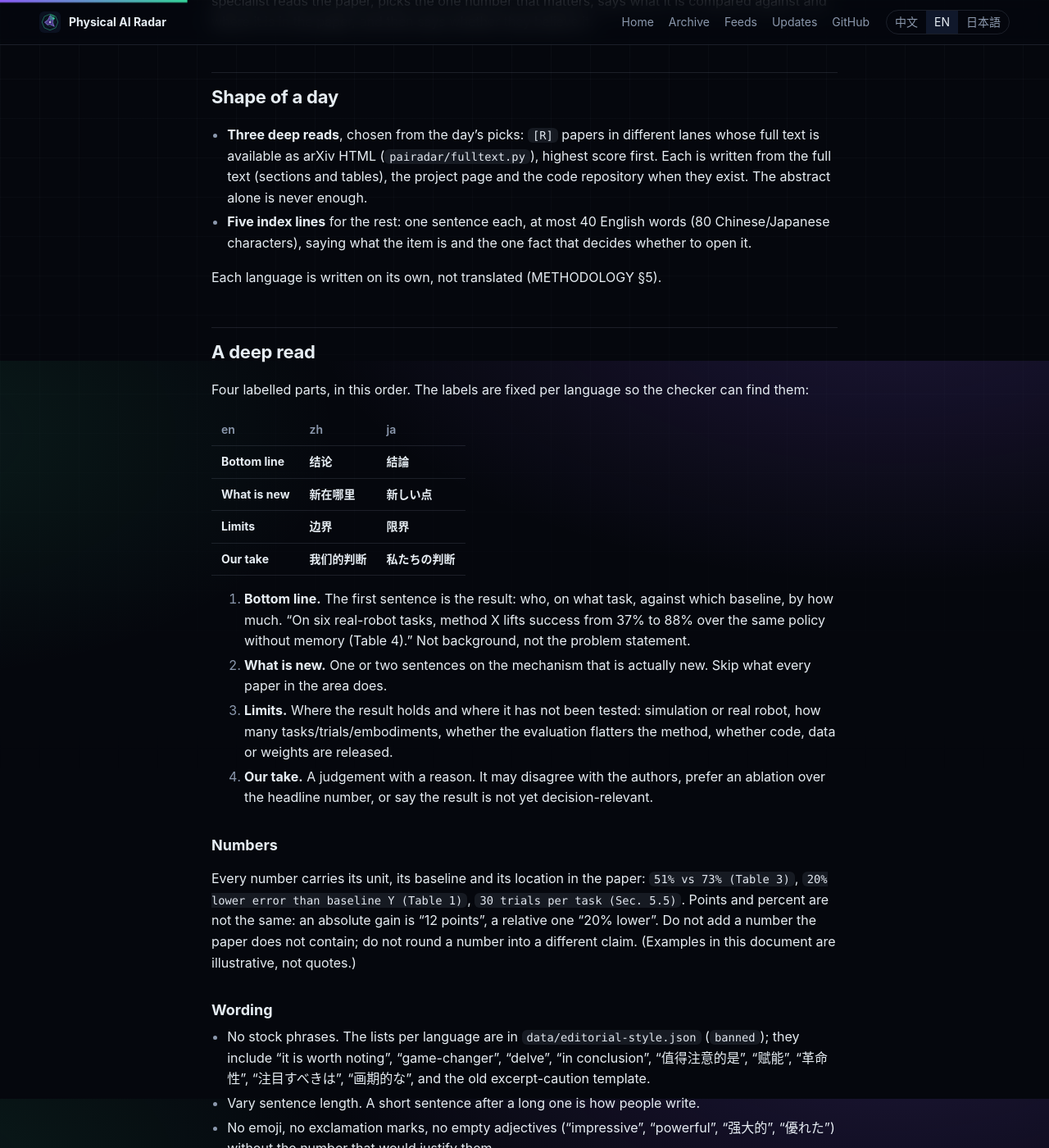
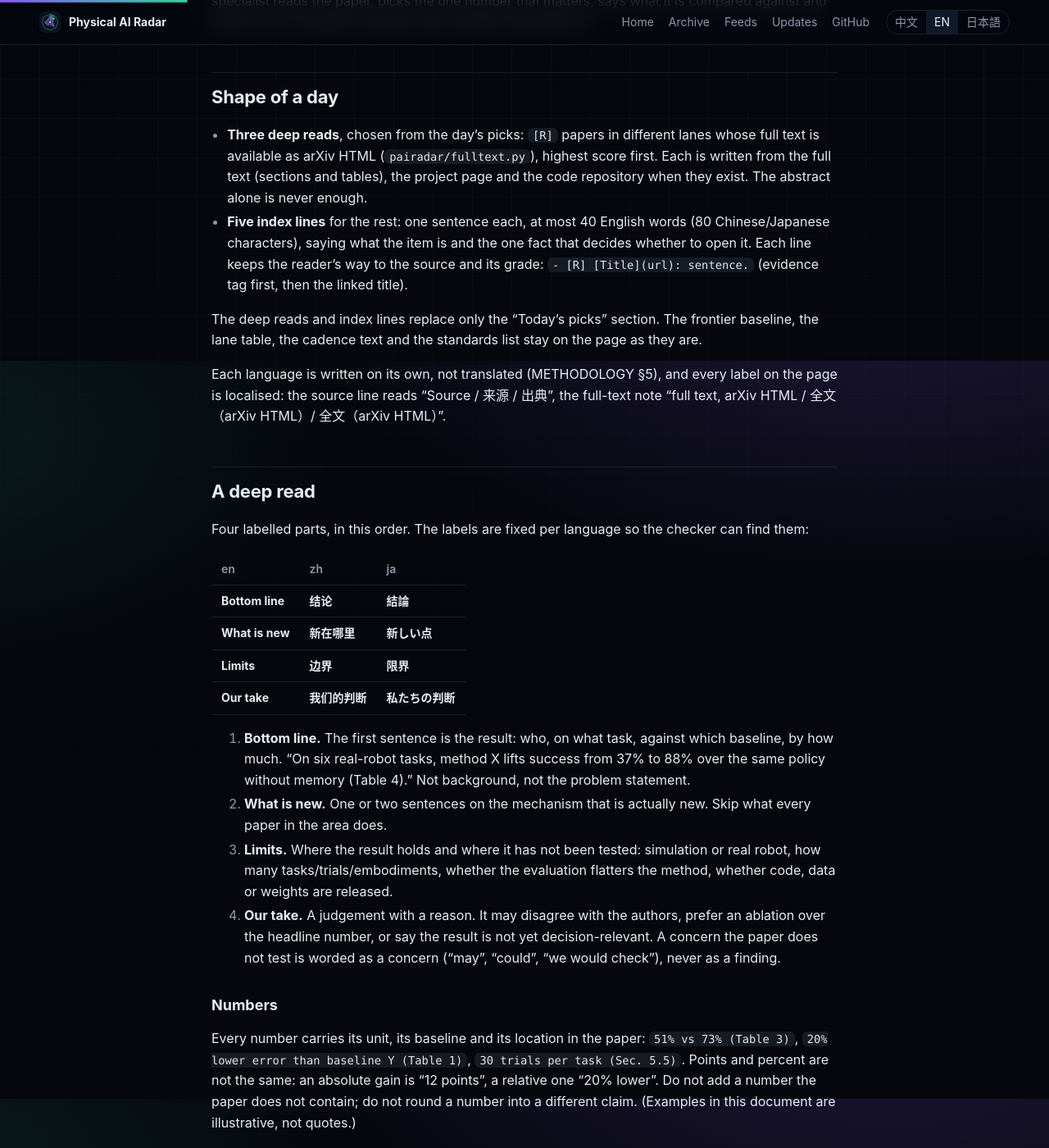
Before and after one commit to noteflowai/physical-ai-radar, a Jekyll site: the page built from docs/editorial-style.md, in a window 1280 px wide and 1400 px high, scrolled down 460 px. Shown: the whole window at 82% size. Built offline with Jekyll 4.4.1, drawn with Linux system fonts in a browser that asks for light colours; our own code applies the rules of GitHub Pages for plain Markdown files; some of the changed text lies outside the part shown.

Commit message:
editorial: index lines keep link and evidence tag; page sections stay; localised labels; hedged concerns (05 pilot day 1 blind review)
05 preferred the deep-read version in all three languages and named its regressions: index lines lost their links and [O]/[R]/[M] grade, the baseline/lanes/standards sections disappeared, zh/ja kept English labels, and one take stated an untested concern as fact. The checker now requires each index line to start with its evidence tag and carry a link (the length counts only the sentence after the link); the style doc says deep reads replace only Today's picks, localises the labels and asks for concerns to be worded as such.

```diff
--- a/docs/editorial-style.md
+++ b/docs/editorial-style.md
@@ -22,9 +22,16 @@ says whether they believe it.
   the code repository when they exist. The abstract alone is never enough.
 - **Five index lines** for the rest: one sentence each, at most 40 English words (80
   Chinese/Japanese characters), saying what the item is and the one fact that decides
-  whether to open it.
+  whether to open it. Each line keeps the reader's way to the source and its grade:
+  `- [R] [Title](url): sentence.` (evidence tag first, then the linked title).
 
-Each language is written on its own, not translated (METHODOLOGY §5).
+The deep reads and index lines replace only the "Today's picks" section. The frontier
+baseline, the lane table, the cadence text and the standards list stay on the page as
+they are.
+
+Each language is written on its own, not translated (METHODOLOGY §5), and every label
+on the page is localised: the source line reads "Source / 来源 / 出典", the full-text
+note "full text, arXiv HTML / 全文（arXiv HTML）/ 全文（arXiv HTML）".
 
 ## A deep read
 
@@ -49,6 +56,8 @@ find them:
    method, whether code, data or weights are released.
 4. **Our take.** A judgement with a reason. It may disagree with the authors, prefer an
    ablation over the headline number, or say the result is not yet decision-relevant.
+   A concern the paper does not test is worded as a concern ("may", "could", "we would
+   check"), never as a finding.
 
 ### Numbers
 
@@ -85,7 +94,7 @@ day:
 | Limits | at least 80 English / 30 Chinese / 40 Japanese characters |
 | Rhythm | coefficient of variation of sentence length ≥ 0.25 (items with three or more sentences) |
 | Template rate | at most 15% of the day's sentences may reuse the wording of another item (4-word / 6-character shingles, digits folded) |
-| Counts and form | 3 deep reads, 5 index lines, index lines within length, no emoji |
+| Counts and form | 3 deep reads, 5 index lines, index lines within length, each index line starting with its evidence tag and carrying a link, no emoji |
 
 A failing draft returns to its writer with the findings, at most twice. An item that
 still fails is demoted to an index line; a day never ships a failing deep read.
```
Also changed, not shown: pairadar/editorial.py (+7 -1 lines), tests/test_editorial.py (+25 -13 lines).
